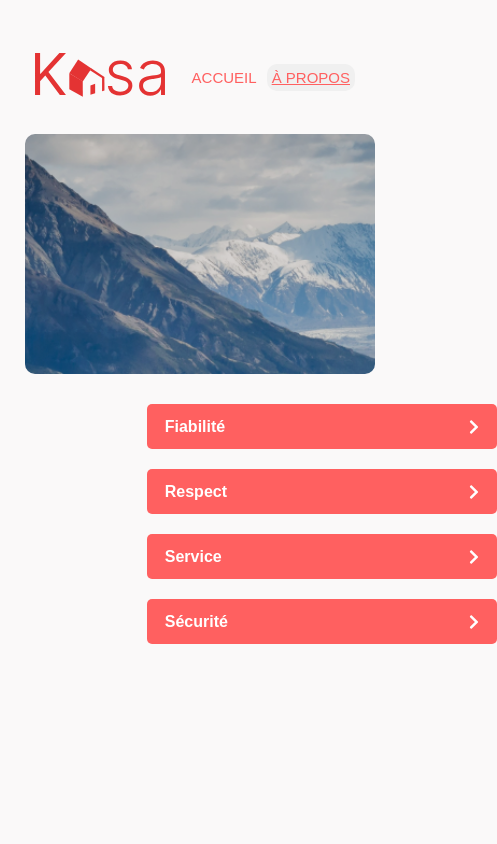
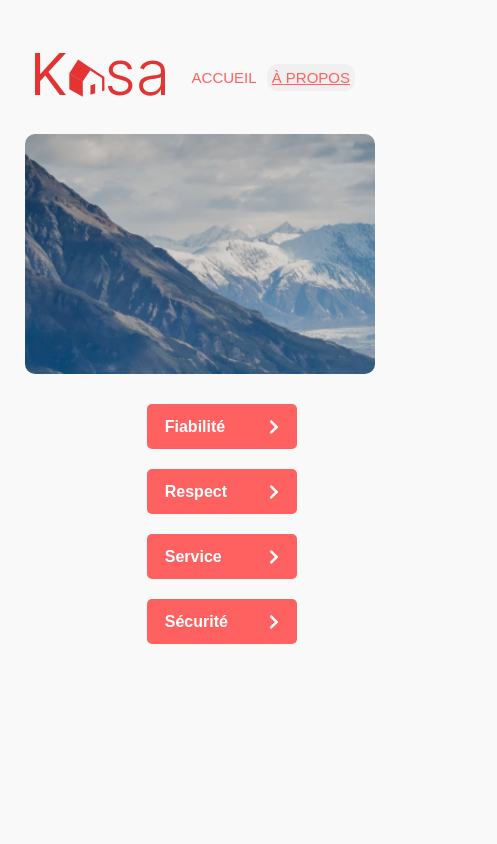
Before and after one commit to Lucasdescatoire/Kasa-29032023, a React (Create React App) app: page /about in a window 390 px wide. Shown: the top 844 px of the page, 497 px wide, since content can reach past the window. Built offline with nearby package versions, Linux system fonts and the light colour scheme.

Commit message:
modif dropdown

```diff
--- a/src/Styles/DropDown.scss
+++ b/src/Styles/DropDown.scss
@@ -58,11 +58,11 @@
 @media screen and (max-width: 400px) {
   .dropdown_section_toggle {
 
-    width: 350px;
+    width: 150px;
   }
   .dropdown_section_content {
     height: 290px;
-    width: 350px;
+
 
   }
   .dropdown_section_text {
```
